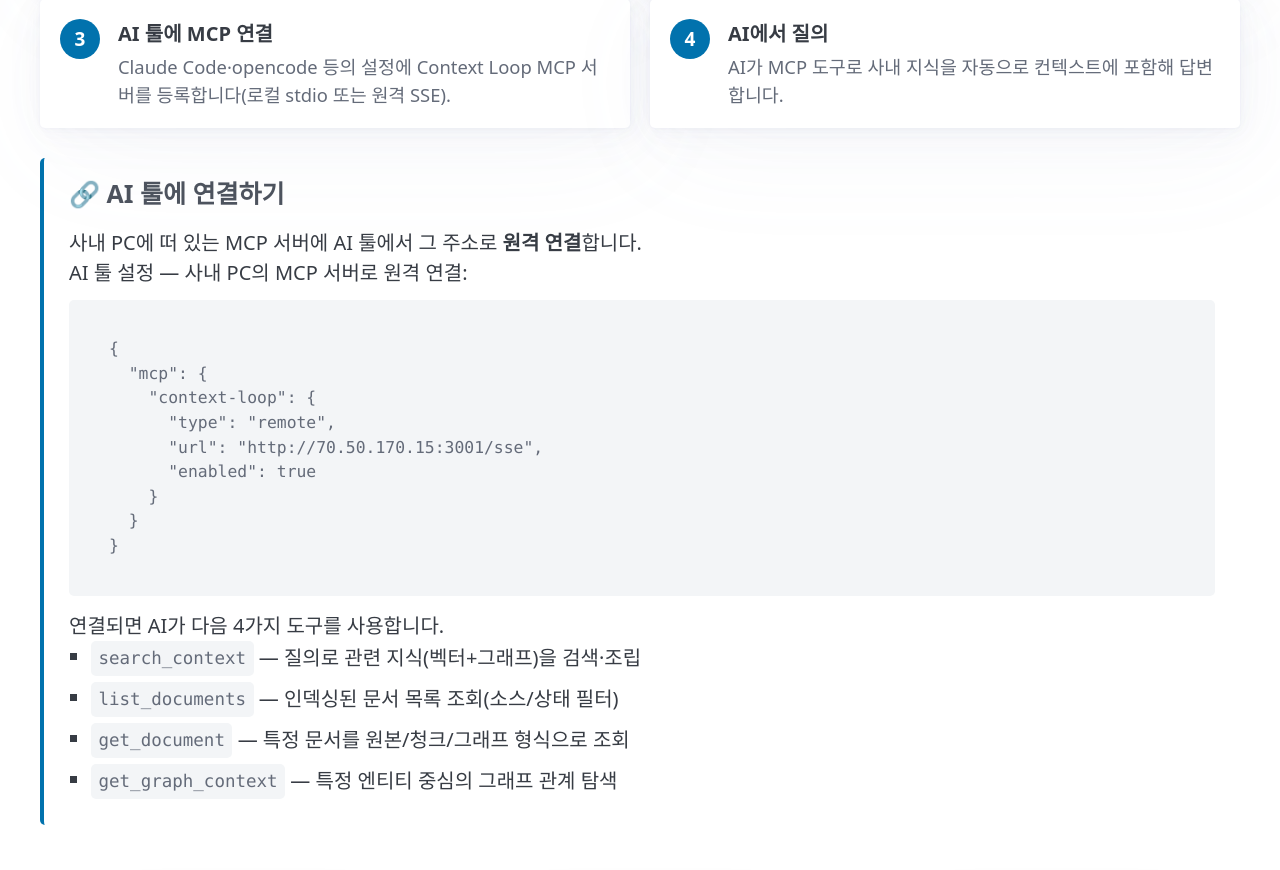
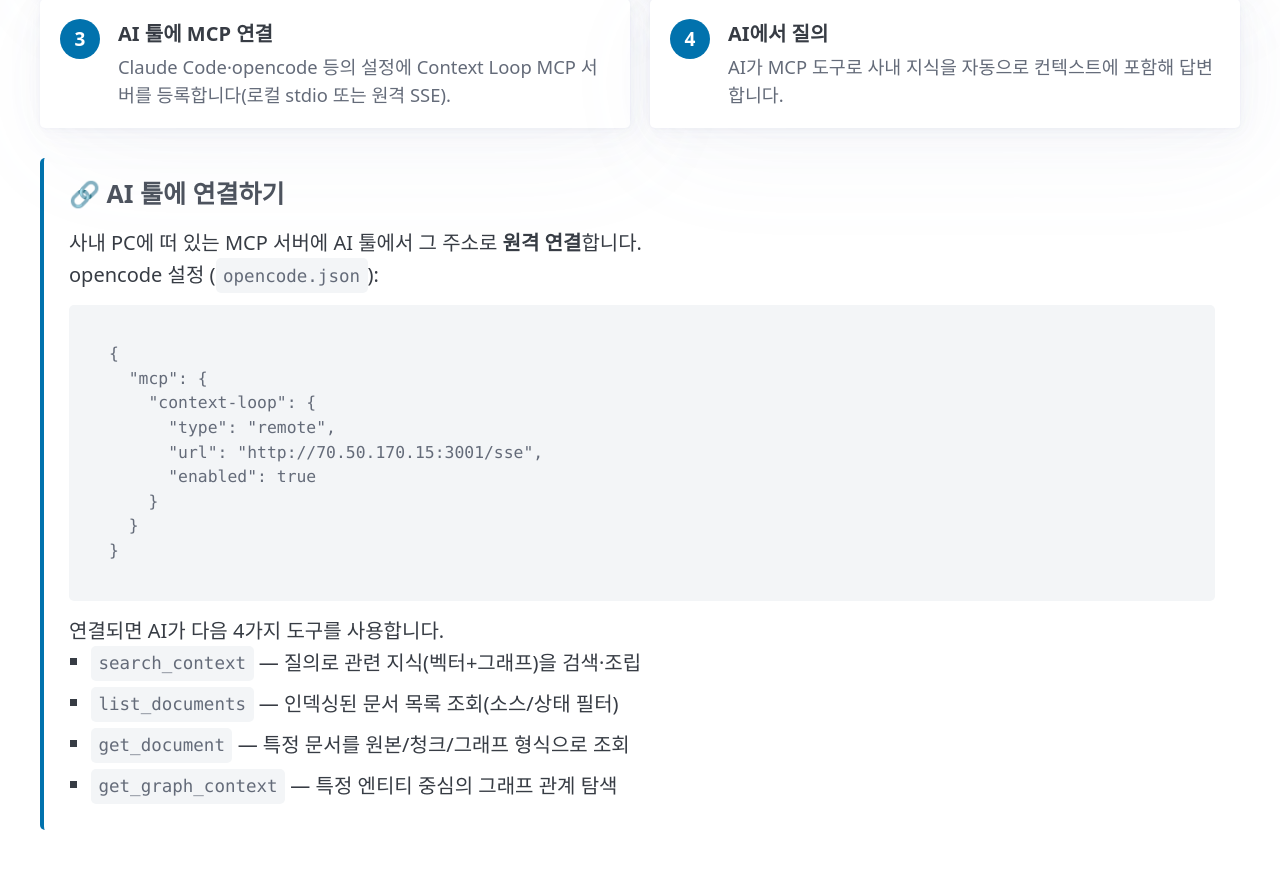
Before and after one commit to MyNameIsTaeYeong/project-context-loop-system, a FastAPI app: template src/context_loop/web/templates/about.html in a window 1280 px wide. Shown: the part 863-1733 px from the top of the page. Run offline with FastAPI, Linux system fonts and the light colour scheme; the template is opened without the code that fills it, so the values that code supplies are empty; parts of the project's set-up code (start-up, migrations or seed data) failed here and were passed over; some libraries are stand-ins or nearby versions.

Commit message:
About page: label MCP connect example as opencode config
The remote config shown is opencode's schema; label it explicitly as
opencode (opencode.json) so the example is clear.

Co-Authored-By: Claude Opus 4.8 <noreply@anthropic.com>
Claude-Session: https://claude.ai/code/session_015sPSPcweN1j5xFNBXe9pbc

```diff
--- a/src/context_loop/web/templates/about.html
+++ b/src/context_loop/web/templates/about.html
@@ -130,7 +130,7 @@
     <div class="callout" style="margin-top: 1.5rem;">
         <h4>🔗 AI 툴에 연결하기</h4>
         <p>사내 PC에 떠 있는 MCP 서버에 AI 툴에서 그 주소로 <strong>원격 연결</strong>합니다.</p>
-        <p>AI 툴 설정 — 사내 PC의 MCP 서버로 원격 연결:</p>
+        <p>opencode 설정 (<code>opencode.json</code>):</p>
         <pre><code>{
   "mcp": {
     "context-loop": {
```
